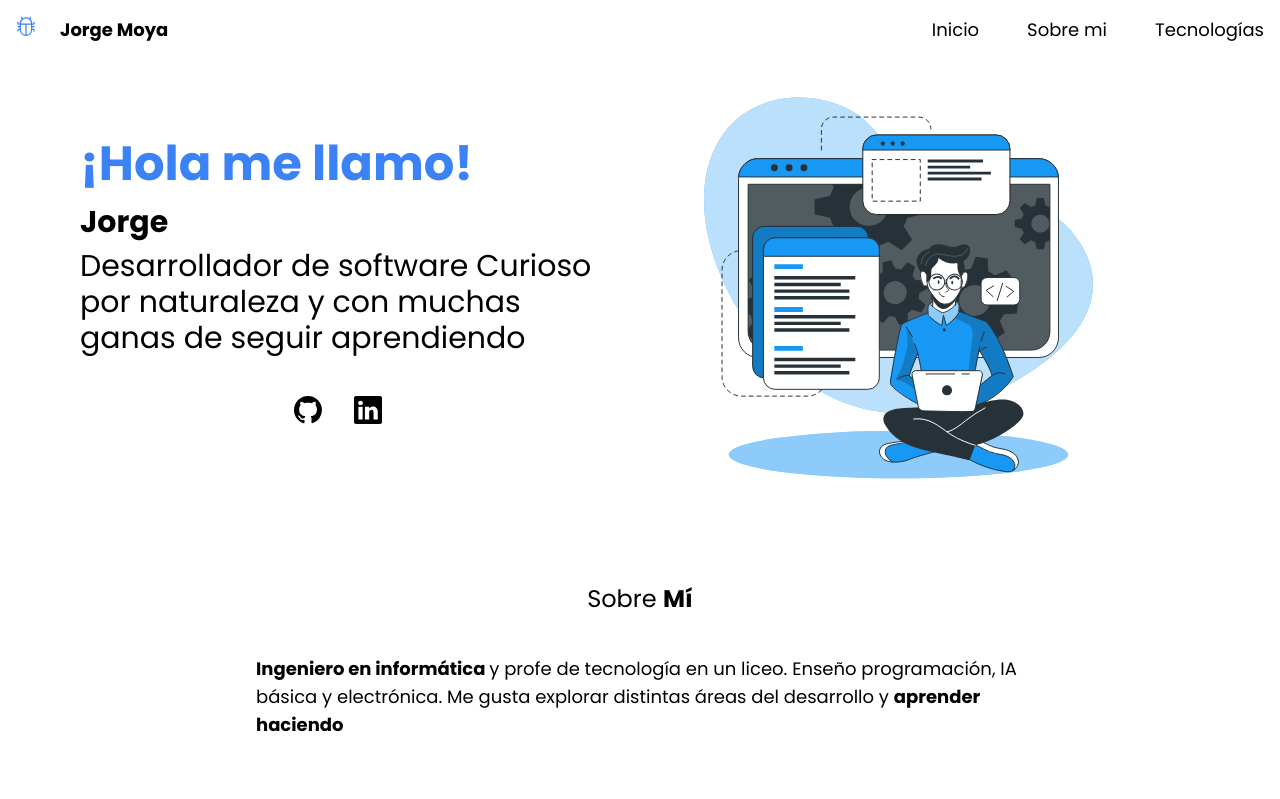
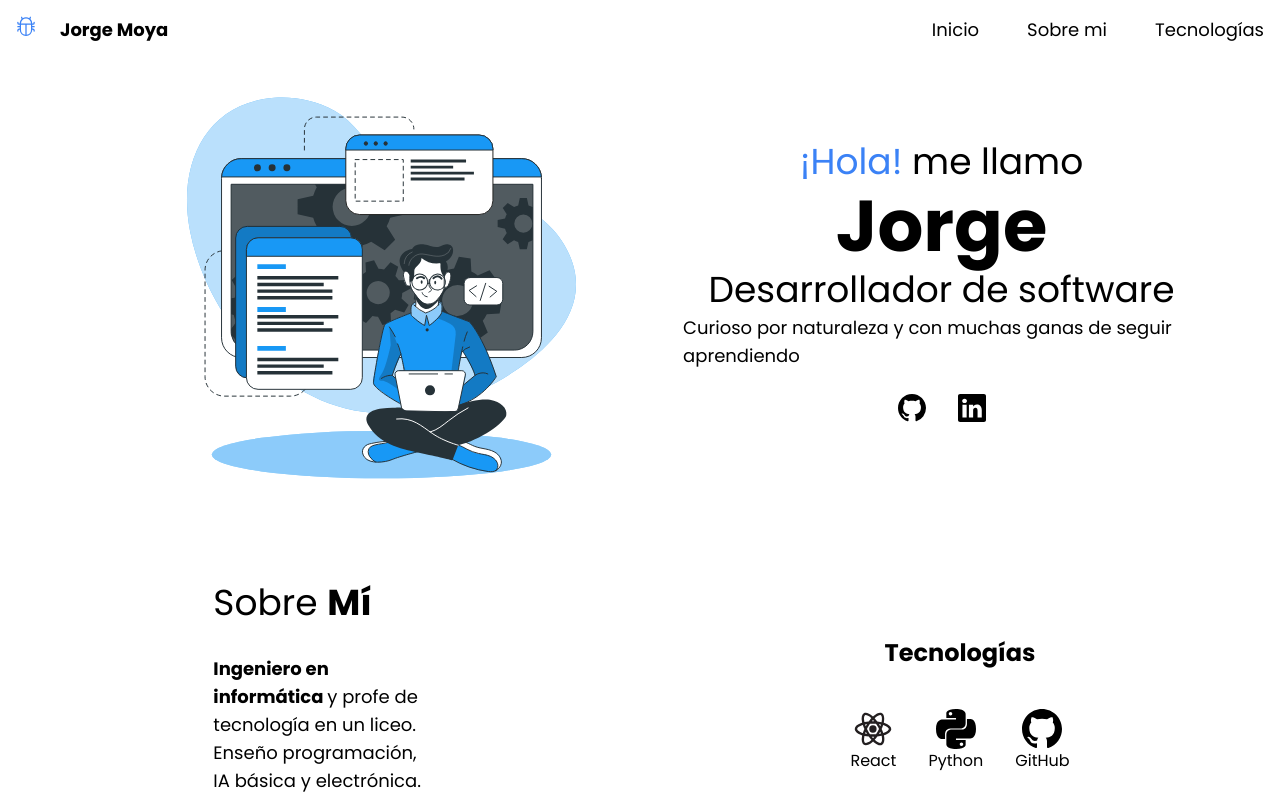
Before and after one commit to jrge-dev/inicio, a React (Vite) app: page / in a window 1280 px wide. Shown: the top 799 px of the page. Built offline with nearby package versions, Linux system fonts and the light colour scheme.

Commit message:
update: restructure Aboutme and Home layouts for improved presentation

```diff
--- a/src/layouts/Aboutme.layout.jsx
+++ b/src/layouts/Aboutme.layout.jsx
@@ -1,18 +1,32 @@
+import Technologies from "../layouts/Technolgies.layout.jsx";
+
 function AboutmeLayout() {
   return (
-    <>
-      <h3 id="aboutme" className="text-2xl mt-20 m-10 text-center">
-        Sobre <b>Mí</b>
-      </h3>
-      <div className="leading-relaxed text:sm sm:text-lg px-10 sm:px-64">
-        <div className="w-full h-full">
-          <p className="mb-">
-            <b>Ingeniero en informática </b> y profe de tecnología en un liceo. Enseño programación, IA básica y electrónica.
-            Me gusta explorar distintas áreas del desarrollo y <b>aprender haciendo</b>
+    <div className="flex flex-row items-center justify-center w-full h-full">
+      <div className="w-1/2 flex flex-col items-center justify-center">
+        <div className="w-1/3">
+          <h3 id="aboutme" className="text-start text-4xl mt-20 mb-8 ">
+            Sobre <b>Mí</b>
+          </h3>
+          <p className="text-start text:sm sm:text-lg  ">
+            <b>Ingeniero en informática </b> y profe de tecnología en un liceo.
+            Enseño programación, IA básica y electrónica. Me gusta explorar
+            distintas áreas del desarrollo y <b>aprender haciendo</b>
           </p>
         </div>
       </div>
-    </>
+
+      <div className="w-1/2  flex-row justify-center items-center">
+         <h3
+          id="technologies"
+          className="font-bold text-2xl mt-20 m-10 text-center"
+        >
+          Tecnologías
+        </h3>
+
+        <Technologies></Technologies>
+      </div>
+    </div>
   );
 }
 
--- a/src/layouts/Home.layout.jsx
+++ b/src/layouts/Home.layout.jsx
@@ -5,6 +5,7 @@ import Frontend from "../assets/frontend.svg";
 import Banner from "../components/Banner";
 import Cpu from "../assets/cpu.svg";
 import AboutmeLayout from "./Aboutme.layout";
+import Technologies from "./Technolgies.layout";
 
 function Home() {
   const cardcontent = [
@@ -31,32 +32,32 @@ function Home() {
     <>
       <div className="flex flex-col">
         <div className="flex flex-col sm:flex-row justify-between items-center px-20 w-full max-w-screen">
+        <div className="mt-10 sm:mt-0 w-full h-full sm:px-20">
+            <img src={imageDeveloper} alt="image developer" />
+          </div>
           <div className="w-full h-full text-left text-xl sm:text-3xl">
-            <p className="text-blue-500 font-bold text-4xl sm:text-5xl mb-4 ">
-              ¡Hola me llamo!
+            <div className="text-center">
+            <p className=" text-2xl sm:text-4xl mb-2 ">
+              <span className="text-blue-500">¡Hola!</span> me llamo
             </p>
-            <p className="mb-2">
+            <p className="mb-2 text-7xl">
               <b>Jorge</b>
             </p>
-            <p className="mb-3 sm:mb-10">
-              Desarrollador de software <span> Curioso por naturaleza y con muchas ganas de seguir aprendiendo</span>
+            </div>
+
+            <p className="text-4xl text-center mb-3 sm:mb-1">
+              Desarrollador de software
             </p>
+            <p className="sm:text-lg mb-6"> Curioso por naturaleza y con muchas ganas de seguir aprendiendo</p>
 
             <Banner />
           </div>
-          <div className="mt-10 sm:mt-0 w-full h-full sm:px-20">
-            <img src={imageDeveloper} alt="image developer" />
-          </div>
+
         </div>
 
         <AboutmeLayout />
 
-        <h3
-          id="technologies"
-          className="font-bold text-2xl mt-20 m-10 text-center"
-        >
-          Tecnologías
-        </h3>
+
 
         <div className="flex  space-y-5 flex-col items-center sm:space-y-0 sm:flex-row sm:space-x-10 justify-center">
           {cardcontent.map((content) => (
```
